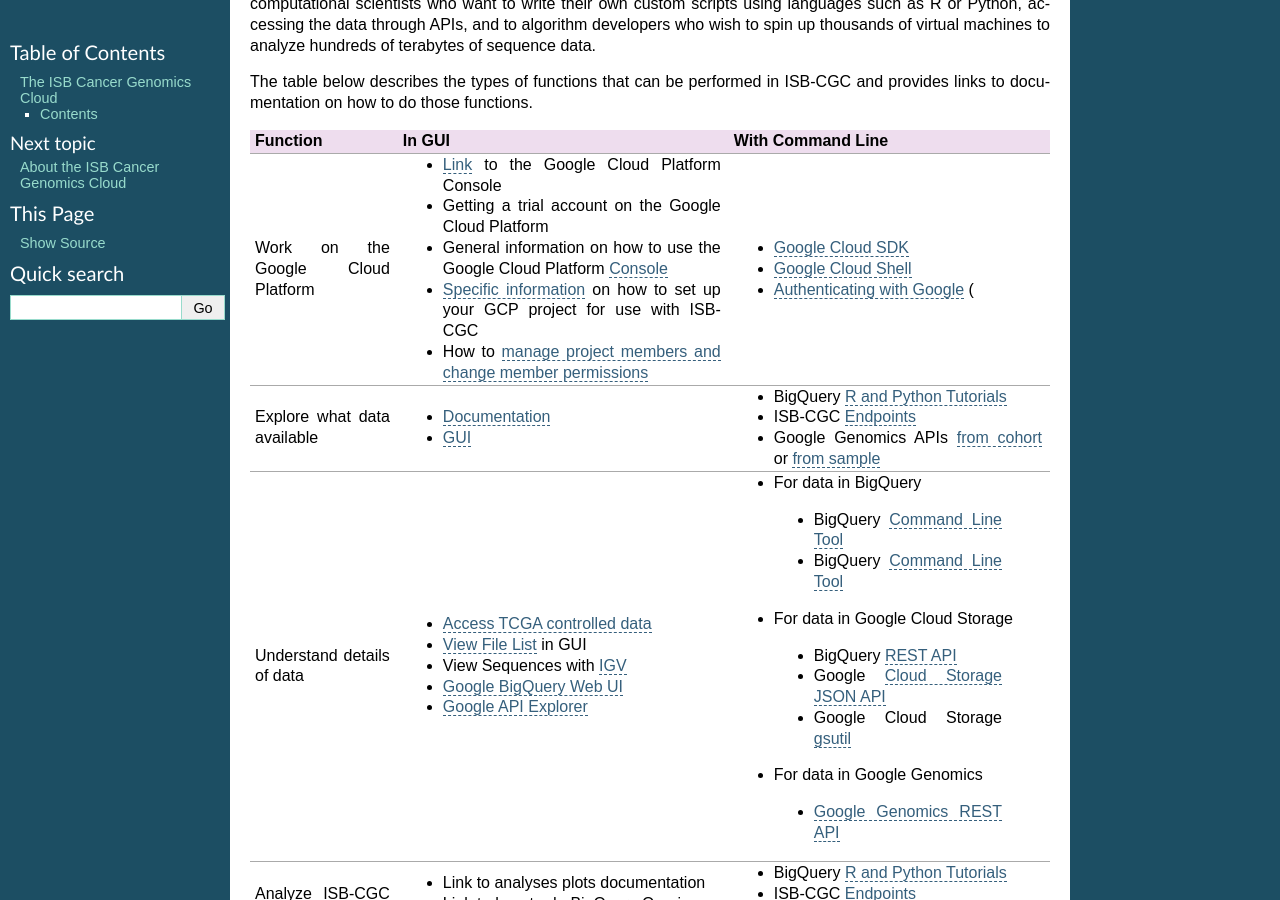
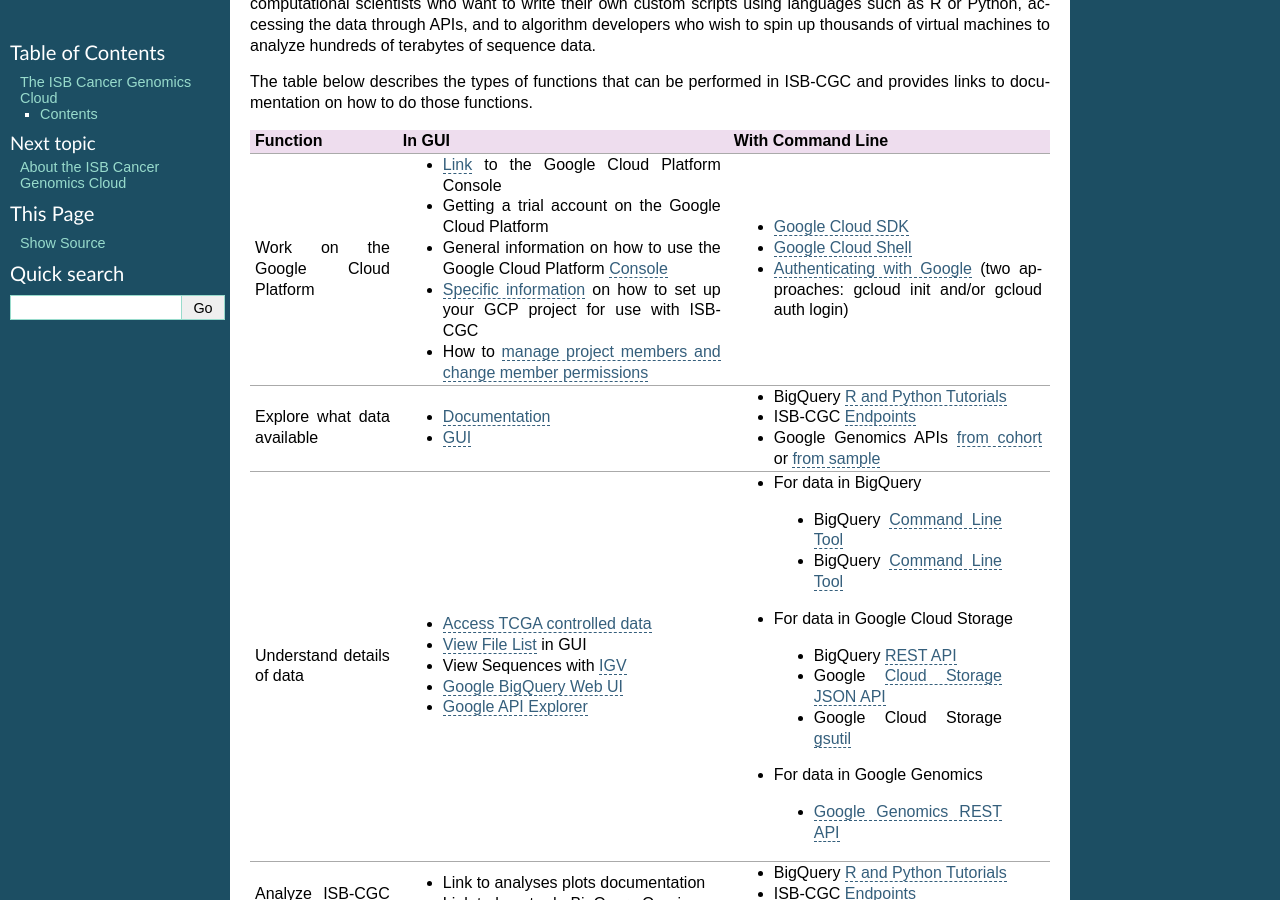
Before and after one commit to isb-cgc/readthedocs, a Sphinx documentation site: the page built from docs/source/index.rst, in a window 1280 px wide and 900 px high, scrolled down 683 px. Built offline with Sphinx 7.4.7, drawn with Linux system fonts in a browser that asks for light colours.

Commit message:
Update index.rst

```diff
--- a/docs/source/index.rst
+++ b/docs/source/index.rst
@@ -31,7 +31,7 @@
 +===================================+=============================================================================================================================================================================================================================================================================================+=========================================================================================================================================================================================================================================================================+
 |Work on the Google Cloud Platform  |- `Link <https://console.cloud.google.com/>`_ to the Google Cloud Platform Console                                                                                                                                                                                                           |- `Google Cloud SDK <https://cloud.google.com/sdk/>`_                                                                                                                                                                                                                    |
 |                                   |- Getting a trial account on the Google Cloud Platform                                                                                                                                                                                                                                       |- `Google Cloud Shell <https://cloud.google.com/shell/docs/>`_                                                                                                                                                                                                           |
-|                                   |- General information on how to use the Google Cloud Platform `Console <https://support.google.com/cloud/?hl=en#topic=3340599>`_                                                                                                                                                             |- `Authenticating with Google </search.html?q=Authenticate+with+Google&check_keywords=yes&area=default>`_ (                                                                                                                                                              |
+|                                   |- General information on how to use the Google Cloud Platform `Console <https://support.google.com/cloud/?hl=en#topic=3340599>`_                                                                                                                                                             |- `Authenticating with Google </search.html?q=Authenticate+with+Google&check_keywords=yes&area=default>`_ (two approaches: gcloud init and/or gcloud auth login)                                                                                                         |
 |                                   |- `Specific information </gcp-info/gcp-info2/Setup.html>`_ on how to set up your GCP project for use with ISB-CGC                                                                                                                                                                            |                                                                                                                                                                                                                                                                         |
 |                                   |- How to `manage project members and change member permissions <https://support.google.com/cloud/answer/6158846>`_                                                                                                                                                                           |                                                                                                                                                                                                                                                                         |
 +-----------------------------------+---------------------------------------------------------------------------------------------------------------------------------------------------------------------------------------------------------------------------------------------------------------------------------------------+-------------------------------------------------------------------------------------------------------------------------------------------------------------------------------------------------------------------------------------------------------------------------+
```
